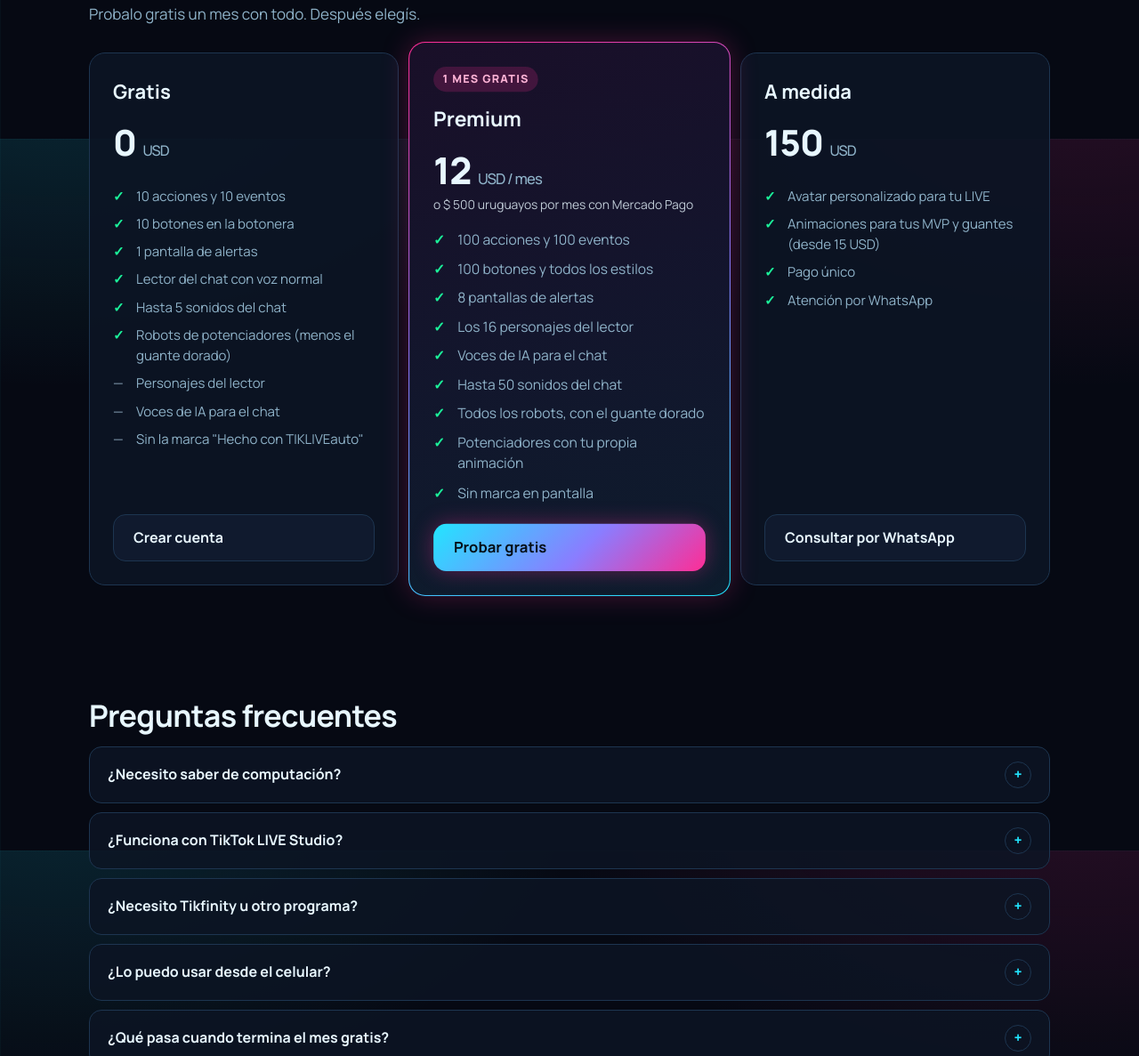
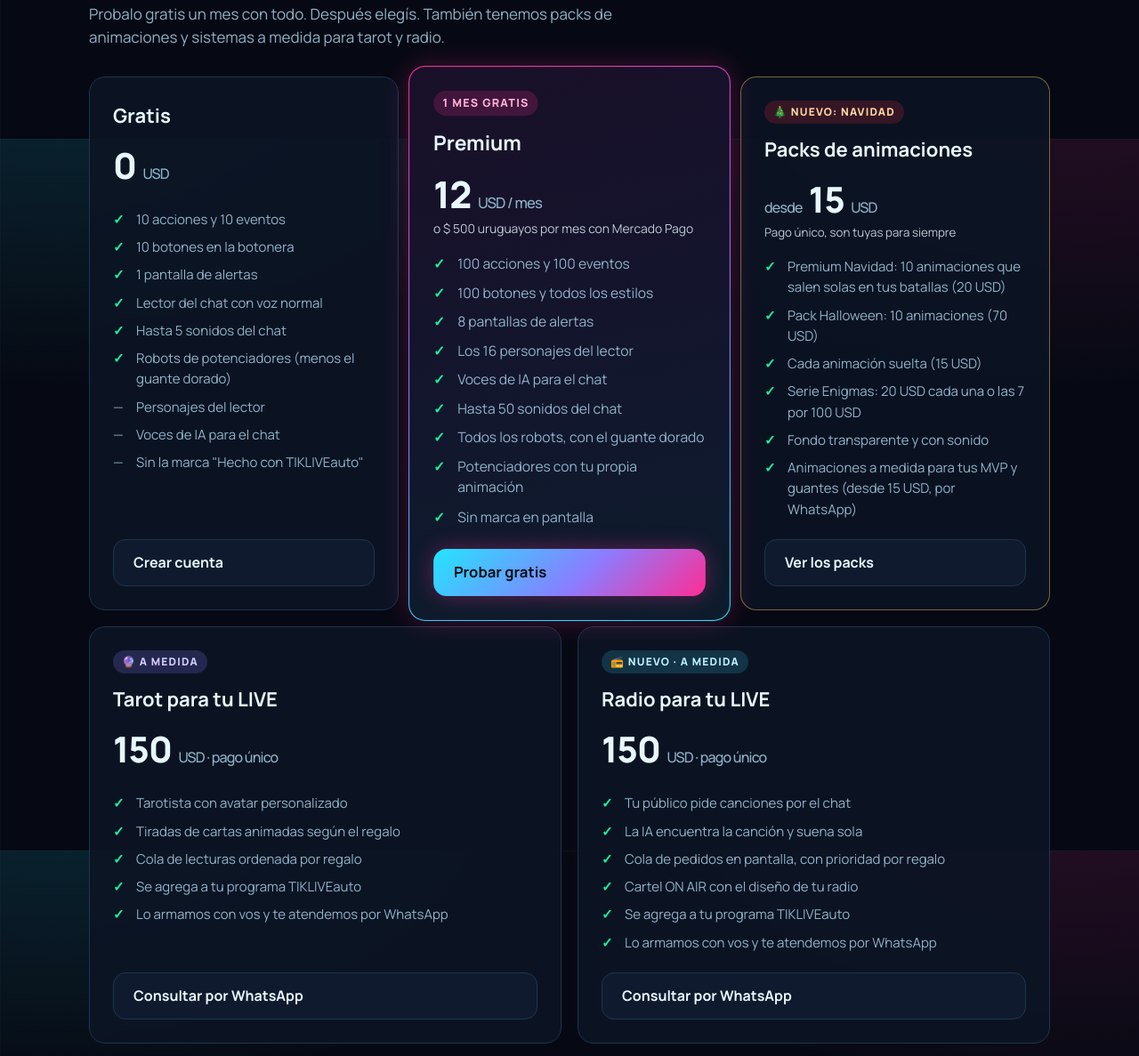
Before and after one commit to agrogrowshopuy-eng/tikliveauto, a plain HTML site: page index.html in a window 1280 px wide. Shown: the part 3844-5031 px from the top of the page at 89% size. Drawn offline with Linux system fonts and the light colour scheme; a web font is replaced by a local one.

Commit message:
Planes: packs de animaciones, tarot y radio a medida

```diff
--- a/index.html
+++ b/index.html
@@ -25,6 +25,14 @@
 <link rel="icon" href="img/favicon.png">
 <link rel="preconnect" href="https://fonts.googleapis.com"><link rel="preconnect" href="https://fonts.gstatic.com" crossorigin><link rel="stylesheet" href="https://fonts.googleapis.com/css2?family=Manrope:wght@400;500;700;800&family=Unbounded:wght@600;800&display=swap">
 <link rel="stylesheet" href="estilo.css">
+<style>
+  .planes.cuatro { grid-template-columns: repeat(6, minmax(0, 1fr)); }
+  .planes.cuatro .plan { grid-column: span 2; }
+  .planes.cuatro .plan.medida { grid-column: span 3; }
+  @media (max-width: 1000px) { .planes.cuatro { grid-template-columns: repeat(2, minmax(0, 1fr)); } .planes.cuatro .plan, .planes.cuatro .plan.medida { grid-column: auto; } }
+  @media (max-width: 640px) { .planes.cuatro { grid-template-columns: 1fr; } }
+  .plan.packs { border-color: rgba(255,205,90,.45); }
+</style>
 </head>
 <body>
 <header class="barra">
@@ -174,8 +182,8 @@
   <section id="planes">
     <div class="ancho">
       <h2>Planes</h2>
-      <p class="sub">Probalo gratis un mes con todo. Después elegís.</p>
-      <div class="planes">
+      <p class="sub">Probalo gratis un mes con todo. Después elegís. También tenemos packs de animaciones y sistemas a medida para tarot y radio.</p>
+      <div class="planes cuatro">
         <div class="plan">
           <h3>Gratis</h3>
           <div class="precio">0 <small>USD</small></div>
@@ -210,16 +218,47 @@
           </ul>
           <a class="boton principal" href="cuenta.html?registro=1">Probar gratis</a>
         </div>
-        <div class="plan">
-          <h3>A medida</h3>
-          <div class="precio">150 <small>USD</small></div>
+        <div class="plan packs">
+          <span class="etiqueta" style="background:rgba(230,40,55,.2);color:#ffd9a0">🎄 NUEVO: NAVIDAD</span>
+          <h3>Packs de animaciones</h3>
+          <div class="precio"><small>desde</small> 15 <small>USD</small></div>
+          <small style="display:block;opacity:.8;margin-top:-6px">Pago único, son tuyas para siempre</small>
           <ul>
-            <li>Avatar personalizado para tu LIVE</li>
-            <li>Animaciones para tus MVP y guantes (desde 15 USD)</li>
-            <li>Pago único</li>
-            <li>Atención por WhatsApp</li>
+            <li>Premium Navidad: 10 animaciones que salen solas en tus batallas (20 USD)</li>
+            <li>Pack Halloween: 10 animaciones (70 USD)</li>
+            <li>Cada animación suelta (15 USD)</li>
+            <li>Serie Enigmas: 20 USD cada una o las 7 por 100 USD</li>
+            <li>Fondo transparente y con sonido</li>
+            <li>Animaciones a medida para tus MVP y guantes (desde 15 USD, por WhatsApp)</li>
           </ul>
-          <a class="boton" href="https://wa.me/59898993720" target="_blank" rel="noopener">Consultar por WhatsApp</a>
+          <a class="boton" href="packs.html">Ver los packs</a>
+        </div>
+        <div class="plan medida">
+          <span class="etiqueta" style="background:rgba(138,125,255,.2);color:#d5cfff">🔮 A MEDIDA</span>
+          <h3>Tarot para tu LIVE</h3>
+          <div class="precio">150 <small>USD · pago único</small></div>
+          <ul>
+            <li>Tarotista con avatar personalizado</li>
+            <li>Tiradas de cartas animadas según el regalo</li>
+            <li>Cola de lecturas ordenada por regalo</li>
+            <li>Se agrega a tu programa TIKLIVEauto</li>
+            <li>Lo armamos con vos y te atendemos por WhatsApp</li>
+          </ul>
+          <a class="boton" href="https://wa.me/59898993720?text=%C2%A1Hola%21%20Quiero%20consultar%20por%3A%20Tarot%20para%20mi%20LIVE." target="_blank" rel="noopener">Consultar por WhatsApp</a>
+        </div>
+        <div class="plan medida">
+          <span class="etiqueta" style="background:rgba(62,215,255,.16);color:#bdf3ff">📻 NUEVO · A MEDIDA</span>
+          <h3>Radio para tu LIVE</h3>
+          <div class="precio">150 <small>USD · pago único</small></div>
+          <ul>
+            <li>Tu público pide canciones por el chat</li>
+            <li>La IA encuentra la canción y suena sola</li>
+            <li>Cola de pedidos en pantalla, con prioridad por regalo</li>
+            <li>Cartel ON AIR con el diseño de tu radio</li>
+            <li>Se agrega a tu programa TIKLIVEauto</li>
+            <li>Lo armamos con vos y te atendemos por WhatsApp</li>
+          </ul>
+          <a class="boton" href="https://wa.me/59898993720?text=%C2%A1Hola%21%20Quiero%20consultar%20por%3A%20Radio%20para%20mi%20LIVE." target="_blank" rel="noopener">Consultar por WhatsApp</a>
         </div>
       </div>
     </div>
```
